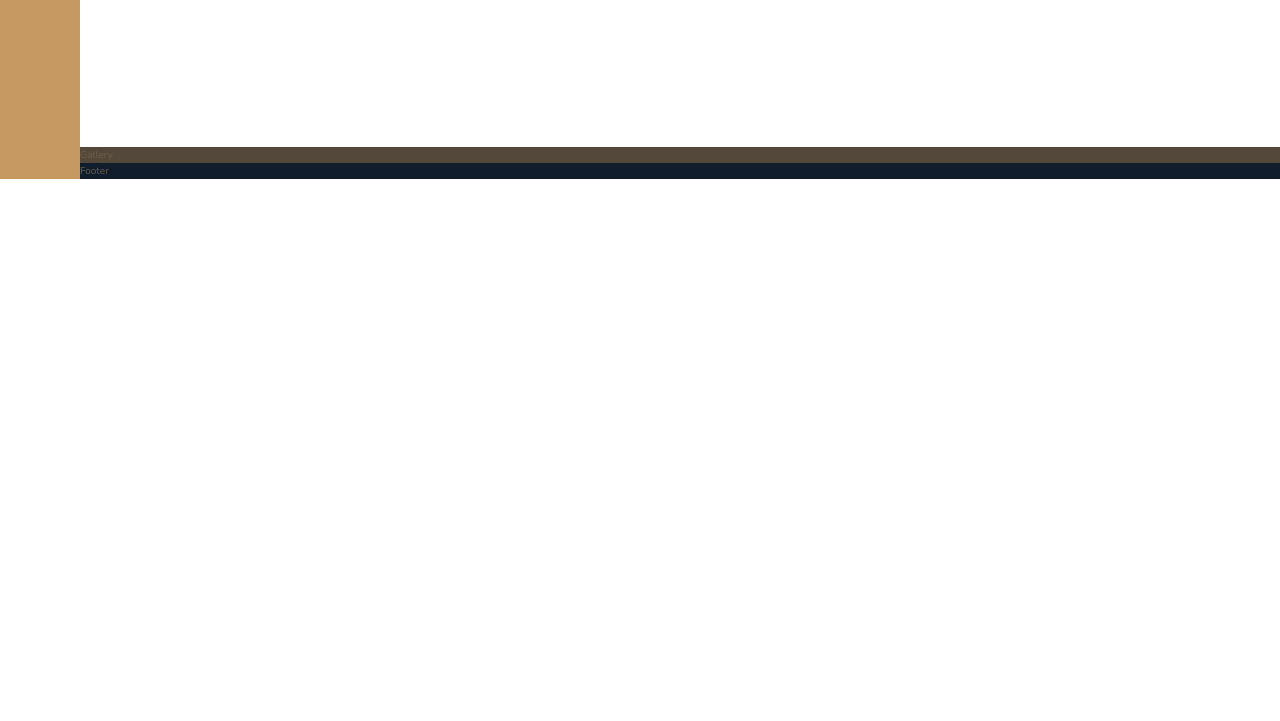
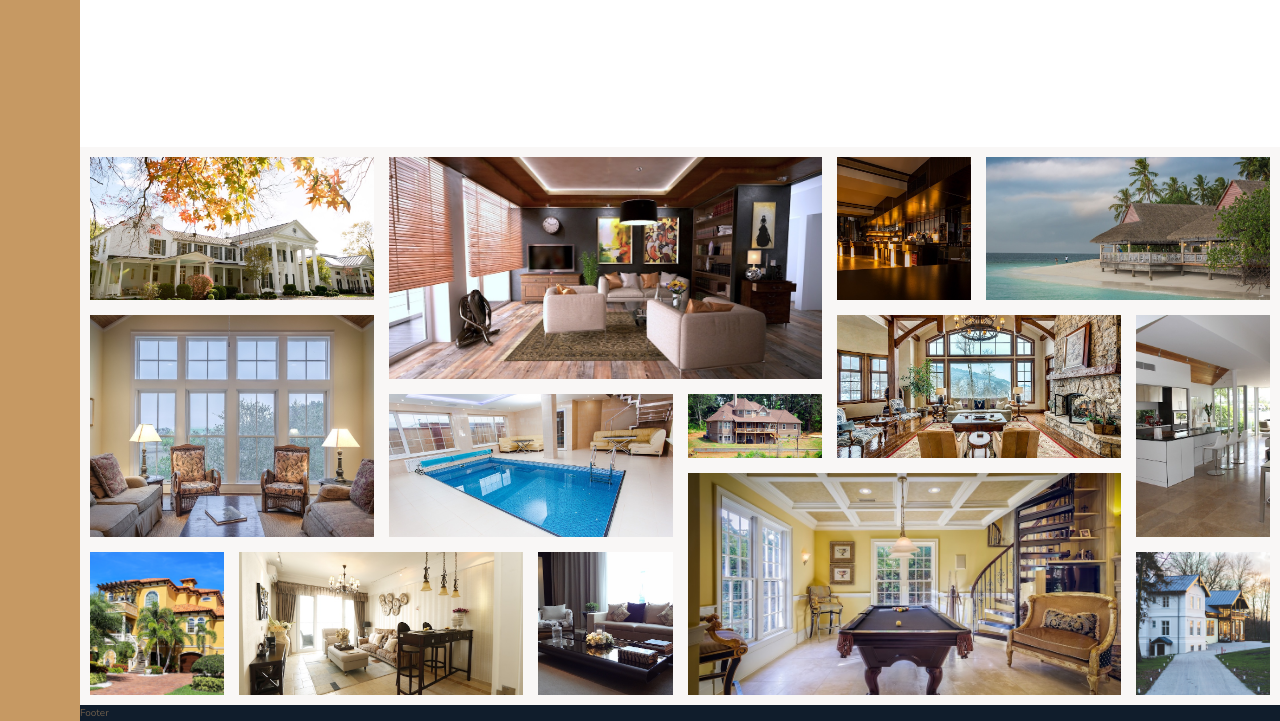
Before and after one commit to johnlester347/Jetlify, a website: page index.html in a window 1280 px wide. Shown: the part 2925-3646 px from the top of the page. Before the commit the page ends 3104 px from the top, so only its background shows below. Drawn offline with nearby package versions, Linux system fonts and the light colour scheme.

Commit message:
Section Gallery Finished

```diff
--- a/index.html
+++ b/index.html
@@ -312,7 +312,48 @@
     </section>
 
     <section class="gallery">
-        Gallery
+        <figure class="gallery__item gallery__item--1">
+            <img src="img/gal-1.jpeg" alt="Gallery image 1" class="gallery__img">
+        </figure>
+        <figure class="gallery__item gallery__item--2">
+            <img src="img/gal-2.jpeg" alt="Gallery image 2" class="gallery__img">
+        </figure>
+        <figure class="gallery__item gallery__item--3">
+            <img src="img/gal-3.jpeg" alt="Gallery image 3" class="gallery__img">
+        </figure>
+        <figure class="gallery__item gallery__item--4">
+            <img src="img/gal-4.jpeg" alt="Gallery image 4" class="gallery__img">
+        </figure>
+        <figure class="gallery__item gallery__item--5">
+            <img src="img/gal-5.jpeg" alt="Gallery image 5" class="gallery__img">
+        </figure>
+        <figure class="gallery__item gallery__item--6">
+            <img src="img/gal-6.jpeg" alt="Gallery image 6" class="gallery__img">
+        </figure>
+        <figure class="gallery__item gallery__item--7">
+            <img src="img/gal-7.jpeg" alt="Gallery image 7" class="gallery__img">
+        </figure>
+        <figure class="gallery__item gallery__item--8">
+            <img src="img/gal-8.jpeg" alt="Gallery image 8" class="gallery__img">
+        </figure>
+        <figure class="gallery__item gallery__item--9">
+            <img src="img/gal-9.jpeg" alt="Gallery image 9" class="gallery__img">
+        </figure>
+        <figure class="gallery__item gallery__item--10">
+            <img src="img/gal-10.jpeg" alt="Gallery image 10" class="gallery__img">
+        </figure>
+        <figure class="gallery__item gallery__item--11">
+            <img src="img/gal-11.jpeg" alt="Gallery image 11" class="gallery__img">
+        </figure>
+        <figure class="gallery__item gallery__item--12">
+            <img src="img/gal-12.jpeg" alt="Gallery image 12" class="gallery__img">
+        </figure>
+        <figure class="gallery__item gallery__item--13">
+            <img src="img/gal-13.jpeg" alt="Gallery image 13" class="gallery__img">
+        </figure>
+        <figure class="gallery__item gallery__item--14">
+            <img src="img/gal-14.jpeg" alt="Gallery image 14" class="gallery__img">
+        </figure>
     </section>
 
     <footer class="footer">
--- a/sass/_gallery.scss
+++ b/sass/_gallery.scss
@@ -1,4 +1,87 @@
 .gallery {
-    background-color: $color-grey-dark-1;
+    background-color: $color-grey-light-1;
     grid-column: full-start / full-end;
+
+    display: grid;
+    grid-template-columns: repeat(8, 1fr);
+    grid-template-rows: repeat(7, 5vw);
+    grid-gap: 1.5rem;
+    padding: 1rem;
+
+    &__img {
+        height: 100%;
+        width: 100%;
+        object-fit: cover;
+        display: block;
+    }
+
+    &__item {
+
+        &--1 {
+            grid-row: 1 / span  2;
+            grid-column: 1 / span 2;
+        }
+
+        &--2 {
+            grid-row: 1 / span  3;
+            grid-column: 3 / span 3;
+        }
+
+        &--3 {
+            grid-row: 1 / span  2;
+            grid-column: 6 / 7;
+        }
+
+        &--4 {
+            grid-column: 7 / -1;
+            grid-row: 1 / span 2;
+        }
+
+        &--5 {
+            grid-row: 3 / span  3;
+            grid-column: 1 / span 2;
+        }
+
+        &--6 {
+            grid-row: 4 / span  2;
+            grid-column: 3 / span 2;
+        }
+
+        &--7 {
+            grid-row: 4  / 5;
+        }
+
+        &--8 {
+            grid-row: 3 / span 2;
+            grid-column: 6 / span 2;
+        }
+
+        &--9 {
+            grid-row: 3 / span 3;
+            grid-column: 8 / 9;
+        }
+
+        &--10 {
+            grid-row: 6 / span 2;
+        }
+
+        &--11 {
+            grid-column: 2 / span 2;
+            grid-row: 6 / span 2;
+        }
+
+        &--12 {
+            grid-row: 6 / span 2;
+        }
+
+        &--13 {
+            grid-row: 5 / span 3;
+            grid-column: 5 / span 3;
+        }
+
+        &--14 {
+            grid-row: 6 / span 2;
+        }
+    }
+
 }
```
Also changed, not shown: css/style.css, 1 other file.
